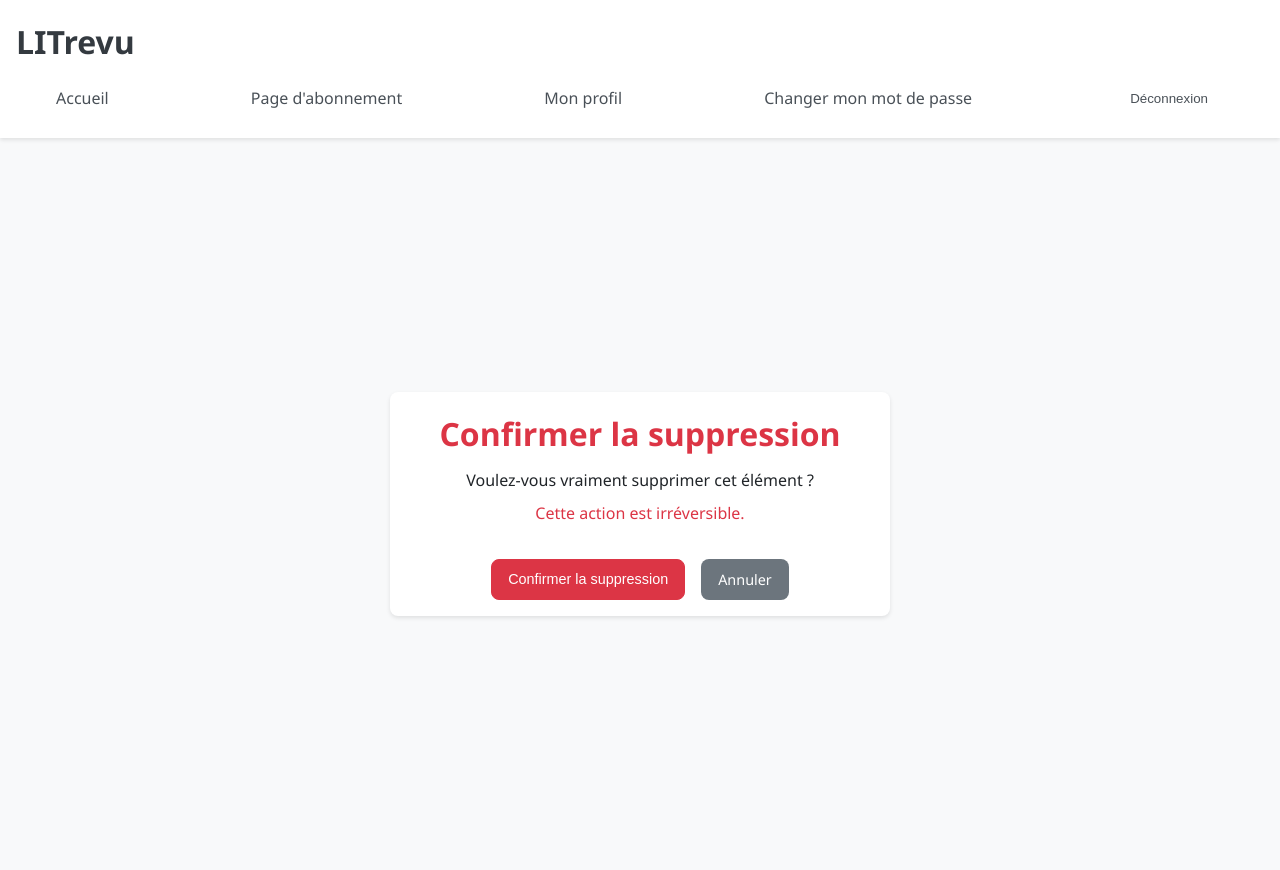
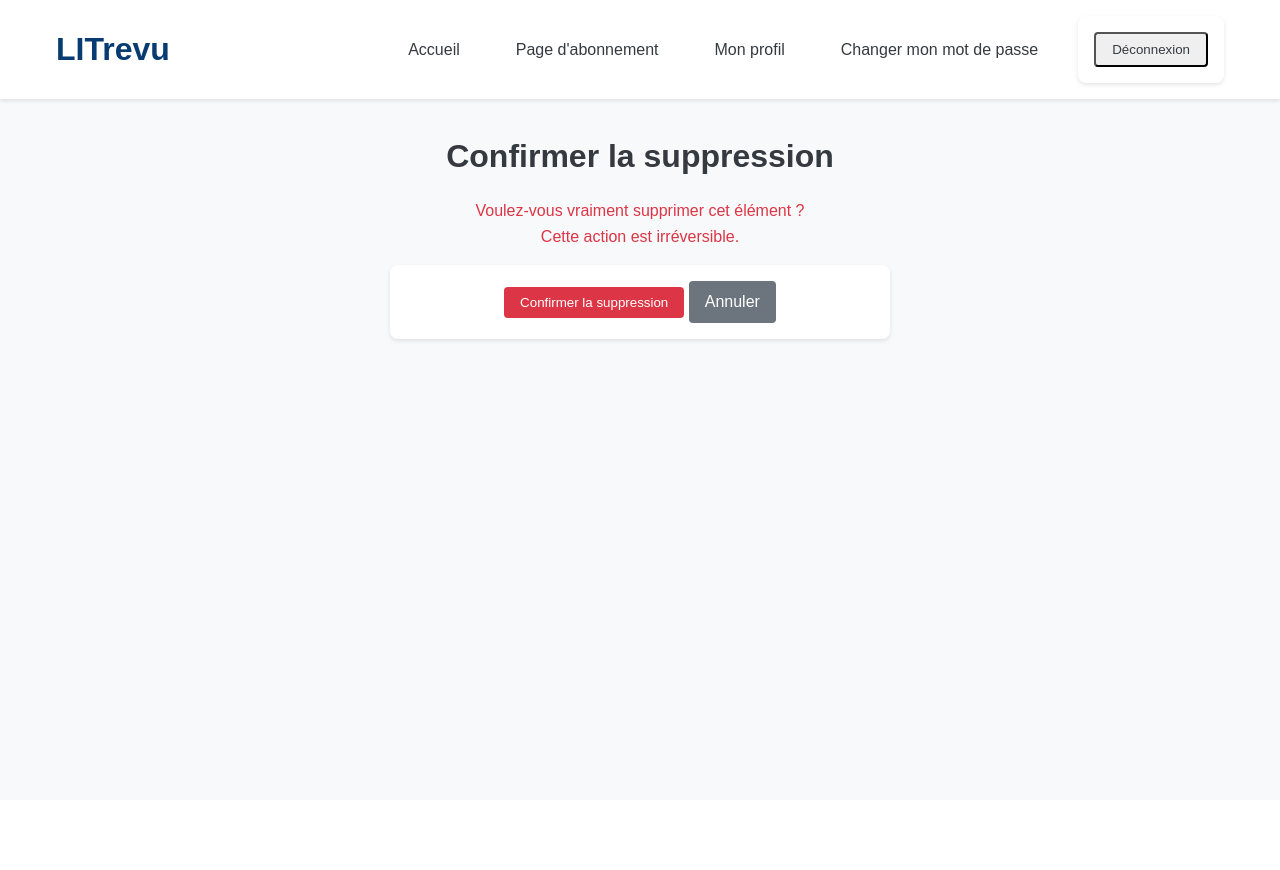
Before and after one commit to CRX2B/LITrevu, a Django app: page /review/1/delete/ in a window 1280 px wide. After the commit the page ends 343 px from the top, so only its background shows below. Run offline with Django 5.2, Linux system fonts and the light colour scheme; a user stored in the database is signed in; data comes from the database, SQL or seed files in the repository; both versions use the stored data as it was after the commit.

Commit message:
Css revisité, toutes les fonctionnalités sont en place.

```diff
--- a/review/views.py
+++ b/review/views.py
@@ -8,6 +8,8 @@ from .forms import TicketForm, PostReviewForm, FollowUsersForm
 from django.http import HttpResponse
 from django.shortcuts import redirect
 from django.views import View
+from django.db.models import Q
+from itertools import chain
 
 
 # Views pour Ticket
@@ -124,9 +126,17 @@ class UnfollowUserView(LoginRequiredMixin, View):
 # Views pour la page d'accueil
 @login_required
 def home(request):
-    tickets = Ticket.objects.all()
-    reviews = Review.objects.all()
-    return render(request, "review/home.html", {
-        "tickets": tickets,
-        "reviews": reviews,
-    })
+    tickets = Ticket.objects.filter(
+        Q(user=request.user) |
+        Q(user__in=UserFollows.objects.filter(user=request.user).values_list('followed_user', flat=True))
+    ).prefetch_related('review_set')
+    reviews_without_ticket = Review.objects.filter(
+        Q(user=request.user) |
+        Q(user__in=UserFollows.objects.filter(user=request.user).values_list('followed_user', flat=True)),
+        ticket__isnull=True
+    )
+    flux = sorted(chain(tickets, reviews_without_ticket), key=lambda instance: instance.created_at, reverse=True)
+    context = {
+        "flux": flux,
+    }
+    return render(request, "review/home.html", context)
--- a/static/css/styles.css
+++ b/static/css/styles.css
@@ -1,29 +1,15 @@
-/* Variables CSS */
+/* Variables globales */
 :root {
-    --primary-color: #007bff;
+    --primary-color: #083b72;
     --secondary-color: #6c757d;
     --success-color: #28a745;
     --danger-color: #dc3545;
-    --warning-color: #ffc107;
-    --info-color: #17a2b8;
-    --light-color: #f8f9fa;
-    --dark-color: #343a40;
-    --white: #ffffff;
-    --gray-100: #f8f9fa;
-    --gray-200: #e9ecef;
-    --gray-300: #dee2e6;
-    --gray-400: #ced4da;
-    --gray-500: #adb5bd;
-    --gray-600: #6c757d;
-    --gray-700: #495057;
-    --gray-800: #343a40;
-    --gray-900: #212529;
-    --font-family: 'Segoe UI', system-ui, -apple-system, sans-serif;
-    --border-radius: 8px;
-    --box-shadow: 0 2px 4px rgba(0,0,0,0.1);
+    --light-gray: #f8f9fa;
+    --dark-gray: #343a40;
+    --border-color: #dee2e6;
 }
 
-/* Reset CSS */
+/* Reset et styles de base */
 * {
     margin: 0;
     padding: 0;
@@ -31,503 +17,256 @@
 }
 
 body {
-    font-family: var(--font-family);
+    font-family: 'Arial', sans-serif;
     line-height: 1.6;
-    background-color: var(--gray-100);
-    color: var(--gray-900);
+    color: var(--dark-gray);
+    background-color: var(--light-gray);
 }
 
-/* Header & Navigation */
+/* Header et Navigation */
 header {
-    background-color: var(--white);
-    box-shadow: var(--box-shadow);
-    padding: 1rem;
+    background-color: white;
+    box-shadow: 0 2px 4px rgba(0,0,0,0.1);
+    padding: 1rem 0;
+}
+
+.header-content {
+    max-width: 1200px;
+    margin: 0 auto;
+    padding: 0 1rem;
+    display: flex;
+    justify-content: space-between;
+    align-items: center;
+}
+
+.site-title {
+    font-size: 2rem;
+    color: var(--primary-color);
+    text-decoration: none;
 }
 
 .main-nav {
     display: flex;
-    justify-content: space-between;
+    gap: 1.5rem;
     align-items: center;
-    max-width: 1200px;
-    margin: 0 auto;
-    flex-wrap: wrap;
 }
 
-.nav-link, .logout-form {
-    display: inline-block;
-    color: var(--gray-700);
+.nav-link {
+    color: var(--dark-gray);
     text-decoration: none;
     padding: 0.5rem 1rem;
-    border-radius: var(--border-radius);
-    transition: all 0.3s ease;
+    border-radius: 4px;
+    transition: background-color 0.3s;
 }
 
-.logout-form {
-    margin: 0;
+.nav-link:hover {
+    background-color: var(--light-gray);
 }
 
-.logout-form button {
-    background: none;
-    border: none;
-    color: var(--gray-700);
-    cursor: pointer;
-    padding: 0.5rem 1rem;
-    border-radius: var(--border-radius);
-    transition: all 0.3s ease;
+/* Conteneur principal */
+.container {
+    max-width: 1200px;
+    margin: 2rem auto;
+    padding: 0 1rem;
 }
 
-.logout-form button:hover {
-    background-color: var(--gray-100);
-    color: var(--primary-color);
-}
-
-.nav-link:hover, .logout-form button:hover {
-    background-color: var(--gray-100);
-    color: var(--primary-color);
-}
-
-/* Container */
-.container {
-    max-width: 1200px;
-    margin: 0 auto;
-    padding: 1rem;
-}
-
-/* Authentication Pages */
-.auth-container {
-    min-height: calc(100vh - 100px);
-    display: flex;
-    align-items: center;
-    justify-content: center;
-    padding: 1rem;
-}
-
-.auth-box {
-    background-color: var(--white);
-    padding: 1rem;
-    border-radius: var(--border-radius);
-    box-shadow: var(--box-shadow);
-    width: 100%;
-    max-width: 400px;
-}
-
-.auth-box h1,
-.auth-box h2 {
-    color: var(--gray-800);
-    margin-bottom: 0.5rem;
-    text-align: center;
-}
-
-.auth-form {
-    margin-bottom: 1.5rem;
-}
-
-.auth-form label {
-    display: block;
-    margin-bottom: 0.5rem;
-    color: var(--gray-700);
-    font-weight: 500;
-}
-
-.auth-form input {
-    width: 100%;
-    padding: 0.75rem;
-    margin-bottom: 1rem;
-    border: 1px solid var(--gray-300);
-    border-radius: var(--border-radius);
-    font-size: 1rem;
-}
-
-.auth-form input:focus {
-    outline: none;
-    border-color: var(--primary-color);
-    box-shadow: 0 0 0 2px rgba(0,123,255,0.25);
-}
-
-.auth-links {
-    text-align: center;
-    margin-top: 1rem;
-    padding-top: 1rem;
-    border-top: 1px solid var(--gray-200);
-}
-
-.auth-links a {
-    color: var(--primary-color);
-    text-decoration: none;
-}
-
-.auth-links a:hover {
-    text-decoration: underline;
-}
-
-/* Buttons */
+/* Boutons */
 .btn {
     display: inline-block;
     padding: 0.5rem 1rem;
-    font-size: 0.9rem;
-    font-weight: 500;
-    text-align: center;
+    border-radius: 4px;
     text-decoration: none;
-    border-radius: var(--border-radius);
-    border: 1px solid transparent;
     cursor: pointer;
-    transition: background-color 0.3s ease;
-    width: auto;
+    border: none;
+    transition: background-color 0.3s;
 }
 
 .btn-primary {
     background-color: var(--primary-color);
-    color: var(--white);
-    border-color: var(--primary-color);
-}
-
-.btn-primary:hover {
-    background-color: #0056b3;
+    color: white;
 }
 
 .btn-secondary {
     background-color: var(--secondary-color);
-    color: var(--white);
-}
-
-.btn-secondary:hover {
-    background-color: #5a6268;
+    color: white;
 }
 
 .btn-danger {
     background-color: var(--danger-color);
-    color: var(--white);
-    border-color: var(--danger-color);
+    color: white;
 }
 
-.btn-danger:hover {
-    background-color: #c82333;
+/* Formulaires */
+form {
+    background-color: white;
+    padding: 1rem;
+    border-radius: 8px;
+    box-shadow: 0 2px 4px rgba(0,0,0,0.1);
 }
 
-/* Messages */
-.message {
+.form-group {
+    margin-bottom: 1rem;
+}
+
+input[type="text"],
+input[type="password"],
+input[type="email"],
+textarea {
+    width: 100%;
+    padding: 0.5rem;
+    border: 1px solid var(--border-color);
+    border-radius: 4px;
+    margin-top: 0.5rem;
+}
+
+/* Grille de contenu */
+.content-grid {
+    display: grid;
+    gap: 2rem;
+    margin-top: 2rem;
+}
+
+/* Section Flux */
+.flux-section {
+    background-color: white;
+    padding: 2rem;
+    border-radius: 8px;
+    box-shadow: 0 2px 4px rgba(0,0,0,0.1);
+}
+
+.grid-container {
+    display: grid;
+    gap: 2rem;
+    margin-top: 1rem;
+}
+
+.flux-item {
+    border: 1px solid var(--border-color);
+    border-radius: 8px;
     padding: 1rem;
-    margin-bottom: 1rem;
-    border-radius: var(--border-radius);
+    background-color: white;
+}
+
+/* Tickets et Critiques */
+.ticket-image img {
+    max-width: 100%;
+    height: auto;
+    border-radius: 4px;
+}
+
+.item-header {
+    margin: 1rem 0;
+}
+
+.author {
+    color: var(--secondary-color);
+    font-size: 0.9rem;
+}
+
+.rating {
+    color: gold;
+    font-size: 1.2rem;
+    margin: 0.5rem 0;
+}
+
+/* Section Authentification */
+.auth-container {
+    max-width: 500px;
+    margin: 2rem auto;
+}
+
+.auth-box {
+    background-color: white;
+    padding: 2rem;
+    border-radius: 8px;
+    box-shadow: 0 2px 4px rgba(0,0,0,0.1);
+}
+
+.auth-links {
+    margin-top: 1rem;
     text-align: center;
 }
 
-.success {
-    background-color: #d4edda;
-    color: #155724;
-    border: 1px solid #c3e6cb;
+/* Section Abonnements */
+.follow-section,
+.following-section,
+.followers-section {
+    background-color: white;
+    padding: 2rem;
+    border-radius: 8px;
+    box-shadow: 0 2px 4px rgba(0,0,0,0.1);
+    margin-bottom: 2rem;
 }
 
-.error {
-    background-color: #f8d7da;
-    color: #721c24;
-    border: 1px solid #f5c6cb;
+/* Messages de confirmation/suppression */
+.confirm-delete {
+    max-width: 500px;
+    margin: 2rem auto;
+    text-align: center;
 }
 
-/* Forms */
-form {
-    margin-bottom: 1rem;
-}
-
-form label {
-    display: block;
-    margin-bottom: 0.5rem;
-    color: var(--gray-700);
-    font-weight: 500;
-}
-
-form input[type="text"],
-form input[type="email"],
-form input[type="password"],
-form textarea {
-    width: 100%;
-    padding: 0.5rem;
-    margin-bottom: 1rem;
-    border: 1px solid var(--gray-300);
-    border-radius: var(--border-radius);
-    font-size: 0.9rem;
-}
-
-form textarea {
-    min-height: 100px;
+.warning-message {
+    color: var(--danger-color);
+    margin: 1rem 0;
 }
 
 /* Responsive Design */
 @media (max-width: 768px) {
-    .main-nav {
+    .header-content {
         flex-direction: column;
         gap: 1rem;
     }
 
-    .auth-container {
-        padding: 1rem;
+    .main-nav {
+        flex-direction: column;
+        width: 100%;
     }
 
-    .btn {
+    .nav-link {
         width: 100%;
-        margin-bottom: 0.5rem;
+        text-align: center;
+    }
+
+    .grid-container {
+        grid-template-columns: 1fr;
     }
 }
 
-/* Success Box */
+/* Actions sur les tickets/critiques */
+.actions {
+    display: flex;
+    gap: 1rem;
+    margin: 1rem 0;
+}
+
+/* Welcome section */
+.welcome-section {
+    text-align: center;
+    margin: 2rem 0;
+}
+
+/* Détails ticket/critique */
+.ticket-detail,
+.review-detail {
+    background-color: white;
+    padding: 2rem;
+    border-radius: 8px;
+    box-shadow: 0 2px 4px rgba(0,0,0,0.1);
+}
+
+.ticket-actions,
+.review-actions {
+    display: flex;
+    gap: 1rem;
+    margin-top: 1rem;
+}
+
+/* Success message */
 .success-box {
     text-align: center;
 }
 
-.success-box .message {
-    margin: 2rem 0;
+.message.success {
+    color: var(--success-color);
+    margin: 1rem 0;
 }
-
-/* Follow Page */
-.follow-page {
-    max-width: 1200px;
-    margin: 0 auto;
-    padding: 1rem;
-}
-
-.follow-page h1 {
-    text-align: center;
-    color: var(--gray-800);
-    margin-bottom: 0.5rem;
-}
-
-.follow-grid {
-    display: grid;
-    grid-template-columns: repeat(auto-fit, minmax(300px, 1fr));
-    gap: 2rem;
-}
-
-.follow-section,
-.following-section,
-.followers-section {
-    background-color: var(--white);
-    padding: 2rem;
-    border-radius: var(--border-radius);
-    box-shadow: var(--box-shadow);
-}
-
-.follow-section h2,
-.following-section h2,
-.followers-section h2 {
-    color: var(--gray-800);
-    margin-bottom: 0.5rem;
-    padding-bottom: 0.5rem;
-    border-bottom: 2px solid var(--gray-200);
-}
-
-.user-list {
-    list-style: none;
-    padding: 0;
-}
-
-.user-item {
-    display: flex;
-    justify-content: space-between;
-    align-items: center;
-    padding: 1rem;
-    margin-bottom: 0.5rem;
-    background-color: var(--gray-100);
-    border-radius: var(--border-radius);
-}
-
-.username {
-    font-weight: 500;
-    color: var(--gray-700);
-}
-
-.unfollow-form {
-    margin: 0;
-}
-
-.empty-list {
-    text-align: center;
-    color: var(--gray-600);
-    font-style: italic;
-    padding: 2rem;
-    background-color: var(--gray-100);
-    border-radius: var(--border-radius);
-}
-
-.follow-form {
-    margin-top: 1rem;
-}
-
-/* Responsive Follow Page */
-@media (max-width: 768px) {
-    .follow-grid {
-        grid-template-columns: 1fr;
-    }
-
-    .user-item {
-        flex-direction: column;
-        text-align: center;
-        gap: 1rem;
-    }
-}
-
-/* Confirm Delete Page */
-.confirm-delete {
-    min-height: calc(100vh - 100px);
-    display: flex;
-    align-items: center;
-    justify-content: center;
-    padding: 1rem;
-}
-
-.confirm-box {
-    background-color: var(--white);
-    padding: 1rem;
-    border-radius: var(--border-radius);
-    box-shadow: var(--box-shadow);
-    max-width: 500px;
-    width: 100%;
-    text-align: center;
-}
-
-.confirm-box h1 {
-    color: var(--danger-color);
-    margin-bottom: 0.5rem;
-}
-
-.warning-message {
-    margin-bottom: 2rem;
-}
-
-.warning-text {
-    color: var(--danger-color);
-    font-weight: 500;
-    margin-top: 0.5rem;
-}
-
-.button-group {
-    display: flex;
-    gap: 1rem;
-    justify-content: center;
-}
-
-.confirm-form {
-    margin: 0;
-}
-
-/* Responsive Confirm Delete */
-@media (max-width: 768px) {
-    .button-group {
-        flex-direction: column;
-    }
-
-    .button-group .btn {
-        width: 100%;
-    }
-}
-
-/* Ajout d'un style d'encadré simple avec bordure */
-.box {
-    border: 2px solid var(--gray-300);
-    border-radius: var(--border-radius);
-    padding: 1rem;
-    margin-bottom: 1rem;
-    background-color: var(--white);
-}
-
-/* Appliquer le style d'encadré aux sections principales */
-.ticket-detail, .review-section, .auth-box, .follow-section, .following-section, .followers-section, .review-detail, .comments-section {
-    border: 2px solid var(--gray-300);
-    border-radius: var(--border-radius);
-    padding: 1rem;
-    margin-bottom: 1rem;
-    background-color: var(--white);
-}
-
-/* Simplification des boutons */
-.btn {
-    padding: 0.5rem 1rem;
-    font-size: 0.9rem;
-    border-radius: var(--border-radius);
-    border: 1px solid transparent;
-    cursor: pointer;
-    transition: background-color 0.3s ease;
-}
-
-.btn-primary {
-    background-color: var(--primary-color);
-    color: var(--white);
-    border-color: var(--primary-color);
-}
-
-.btn-primary:hover {
-    background-color: #0056b3;
-}
-
-.btn-danger {
-    background-color: var(--danger-color);
-    color: var(--white);
-    border-color: var(--danger-color);
-}
-
-.btn-danger:hover {
-    background-color: #c82333;
-}
-
-/* Simplification des formulaires */
-form {
-    margin-bottom: 1rem;
-}
-
-form input[type="text"],
-form input[type="email"],
-form input[type="password"],
-form textarea {
-    border: 1px solid var(--gray-300);
-    border-radius: var(--border-radius);
-    padding: 0.5rem;
-    font-size: 0.9rem;
-}
-
-form textarea {
-    min-height: 100px;
-}
-
-/* Ajustement des titres */
-h1, h2, h3 {
-    color: var(--gray-800);
-    margin-bottom: 0.5rem;
-}
-
-/* Ajustement des sections de contenu */
-.container, .auth-container, .follow-page {
-    padding: 1rem;
-}
-
-/* Responsive Design */
-@media (max-width: 768px) {
-    .btn {
-        width: 100%;
-        margin-bottom: 0.5rem;
-    }
-}
-
-/* Styles pour les tickets et critiques */
-.grid-container {
-    display: flex;
-    flex-wrap: wrap;
-    justify-content: center;
-    gap: 1rem;
-}
-
-.ticket, .review {
-    border: 2px solid var(--gray-300);
-    border-radius: var(--border-radius);
-    padding: 1rem;
-    margin-bottom: 1rem;
-    background-color: var(--white);
-    max-width: 400px;
-    width: 100%;
-    text-align: center;
-}
-
-/* Ajustement des images dans les tickets et critiques */
-.ticket-image img, .review-image img {
-    max-width: 100%;
-    height: auto;
-    border-radius: var(--border-radius);
-}
```
Also changed, not shown: review/templates/review/followpage.html (+5 -4 lines), review/templates/review/home.html (+21 -30 lines), db.sqlite3.
